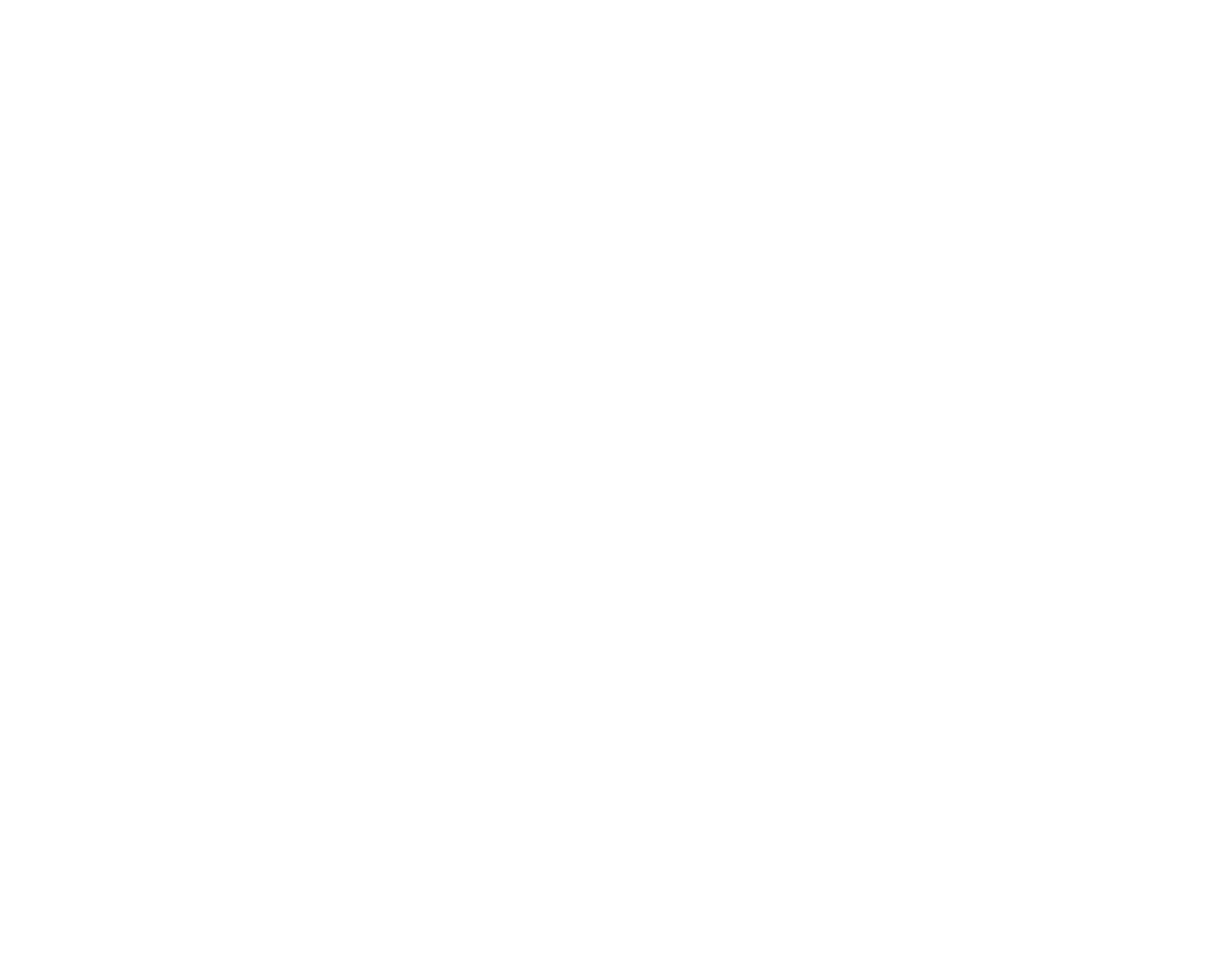
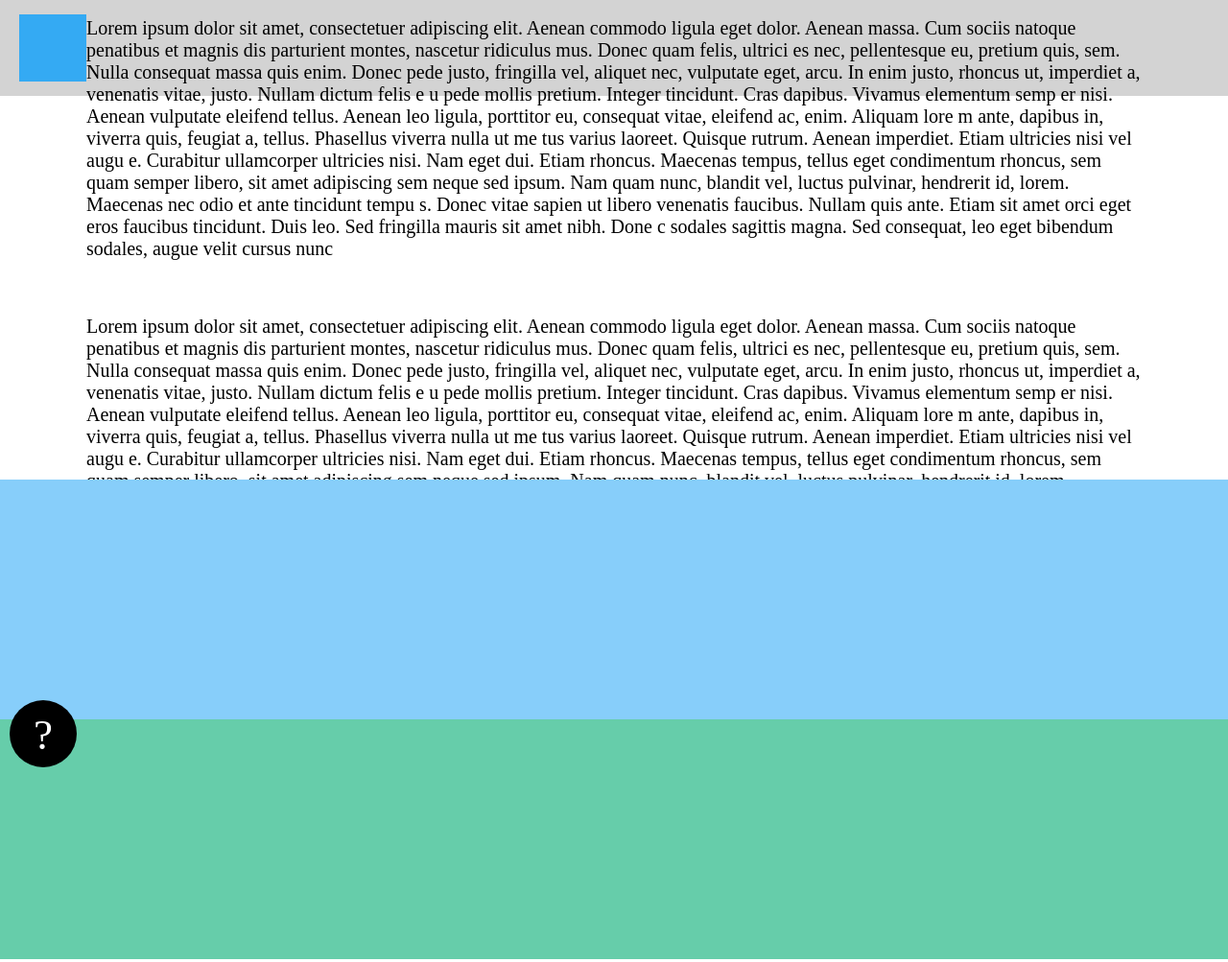
Before and after one commit to Colby77/html-css-2, a plain HTML site: page drill-3/index.html in a window 1280 px wide. Shown: the top 1003 px of the page at 96% size. Before the commit the page ends 800 px from the top, so only its background shows below. Drawn offline with Linux system fonts and the light colour scheme.

Commit message:
drill-3 almost done

```diff
--- a/drill-3/index.css
+++ b/drill-3/index.css
@@ -0,0 +1,104 @@
+body {
+    margin: 0px;
+    padding: 0px;
+    display: flex;
+    flex-direction: column;
+}
+
+
+header {
+    width:100%;
+    height:100px;
+    display: flex;
+    align-items: center;
+    background-color: rgb(211, 211, 211);
+}
+
+#blue-square {
+    height: 70px;
+    width: 70px;
+    margin-left:20px;
+    background-color: rgb(52, 170, 243);
+}
+
+/* /////////////////////////////////////////////////// */
+
+article {
+    display:flex;
+    flex-direction: column;
+    justify-content: center;
+    width: 100%;
+    height: 400px;
+}
+
+p {
+    font-size: 20px;
+    padding:10px;
+    margin: 10px 80px;
+}
+
+/* ///////////////////////////////////////////// */
+
+.colored-line {
+    width: 100%;
+    height: 250px;
+}
+
+#blue-line {
+    background-color: lightskyblue;
+}
+
+#green-line {
+    background-color: mediumaquamarine;
+    display: flex;
+    justify-content: flex-end;
+    align-items: flex-end;
+}
+
+#olive-line {
+    background-color: rgb(141, 141, 53);
+}
+
+/* /////////////////////////////////////////////// */
+
+footer {
+    height: 270px;
+    width: 100%;
+    background-color: yellow;
+
+}
+
+#help {
+    color:rgb(255, 255, 255);
+    font-size: 45px;
+    text-align: center;
+    background-color: black;
+    height:50px;
+    width: 50px;
+    position:sticky;
+    bottom:0;
+    z-index: 1;
+    border-radius: 100%;
+    margin:10px 10px;
+}
+
+/* #help-icon {
+    height:70px;
+    width:70px;
+    border-radius: 100%;
+    background-color: black;
+    margin: 10px 10px;
+} */
+
+
+/* #help {
+    color:rgb(199, 4, 4);
+    font-size: 105px;
+}
+
+#help-icon {
+    height:70px;
+    width:70px;
+    border-radius: 100%;
+    background-color: black;
+    margin: 10px 10px; */
--- a/drill-3/index.html
+++ b/drill-3/index.html
@@ -1 +1,75 @@
 <!-- be sure to look at the example gif as well -->
+<!DOCTYPE html>
+<html lang="en">
+<head>
+    <meta charset="UTF-8">
+    <meta http-equiv="X-UA-Compatible" content="IE=edge">
+    <meta name="viewport" content="width=device-width, initial-scale=1.0">
+    <link rel='stylesheet' href='index.css'>
+    <title>Document</title>
+</head>
+<body>
+    <header>
+        <div id = 'blue-square'></div>
+    </header>
+    <article>
+        <p>Lorem ipsum dolor sit amet, consectetuer adipiscing elit. Aenean commodo
+            ligula eget dolor. Aenean massa. Cum sociis natoque penatibus et magnis
+            dis parturient montes, nascetur ridiculus mus. Donec quam felis, ultrici
+            es nec, pellentesque eu, pretium quis, sem. Nulla consequat massa quis enim.
+
+            Donec pede justo, fringilla vel, aliquet nec, vulputate eget, arcu. In enim
+            justo, rhoncus ut, imperdiet a, venenatis vitae, justo. Nullam dictum felis e
+            u pede mollis pretium. Integer tincidunt. Cras dapibus. Vivamus elementum semp
+            er nisi. Aenean vulputate eleifend tellus.
+
+            Aenean leo ligula, porttitor eu, consequat vitae, eleifend ac, enim. Aliquam lore
+            m ante, dapibus in, viverra quis, feugiat a, tellus. Phasellus viverra nulla ut me
+            tus varius laoreet. Quisque rutrum. Aenean imperdiet. Etiam ultricies nisi vel augu
+            e. Curabitur ullamcorper ultricies nisi.
+
+            Nam eget dui. Etiam rhoncus. Maecenas tempus, tellus eget condimentum rhoncus, sem
+            quam semper libero, sit amet adipiscing sem neque sed ipsum. Nam quam nunc, blandit
+             vel, luctus pulvinar, hendrerit id, lorem. Maecenas nec odio et ante tincidunt tempu
+             s. Donec vitae sapien ut libero venenatis faucibus. Nullam quis ante. Etiam sit amet
+              orci eget eros faucibus tincidunt. Duis leo. Sed fringilla mauris sit amet nibh. Done
+              c sodales sagittis magna. Sed consequat, leo eget bibendum sodales, augue velit cursus nunc</p>
+              <br>
+            <p>Lorem ipsum dolor sit amet, consectetuer adipiscing elit. Aenean commodo
+                ligula eget dolor. Aenean massa. Cum sociis natoque penatibus et magnis
+                dis parturient montes, nascetur ridiculus mus. Donec quam felis, ultrici
+                es nec, pellentesque eu, pretium quis, sem. Nulla consequat massa quis enim.
+
+                Donec pede justo, fringilla vel, aliquet nec, vulputate eget, arcu. In enim
+                justo, rhoncus ut, imperdiet a, venenatis vitae, justo. Nullam dictum felis e
+                u pede mollis pretium. Integer tincidunt. Cras dapibus. Vivamus elementum semp
+                er nisi. Aenean vulputate eleifend tellus.
+
+                Aenean leo ligula, porttitor eu, consequat vitae, eleifend ac, enim. Aliquam lore
+                m ante, dapibus in, viverra quis, feugiat a, tellus. Phasellus viverra nulla ut me
+                tus varius laoreet. Quisque rutrum. Aenean imperdiet. Etiam ultricies nisi vel augu
+                e. Curabitur ullamcorper ultricies nisi.
+
+                Nam eget dui. Etiam rhoncus. Maecenas tempus, tellus eget condimentum rhoncus, sem
+                quam semper libero, sit amet adipiscing sem neque sed ipsum. Nam quam nunc, blandit
+                 vel, luctus pulvinar, hendrerit id, lorem. Maecenas nec odio et ante tincidunt tempu
+                 s. Donec vitae sapien ut libero venenatis faucibus. Nullam quis ante. Etiam sit amet
+                  orci eget eros faucibus tincidunt. Duis leo. Sed fringilla mauris sit amet nibh. Done
+                  c sodales sagittis magna. Sed consequat, leo eget bibendum sodales, augue velit cursus nunc</p>
+    </article>
+    <section class = 'colored-line' id = 'blue-line'></section>
+    <section class = 'colored-line' id = 'green-line'>
+    </section>
+    <p id = 'help'>?</p>
+    <section class = 'colored-line' id = 'olive-line'></section>
+    <footer>
+
+        <!-- <p id = 'help'>?</p> -->
+    </footer>
+</body>
+</html>
+
+
+<!-- <div id = 'help-icon'>
+    <p id = 'help'>?</p>
+</div> -->
```
